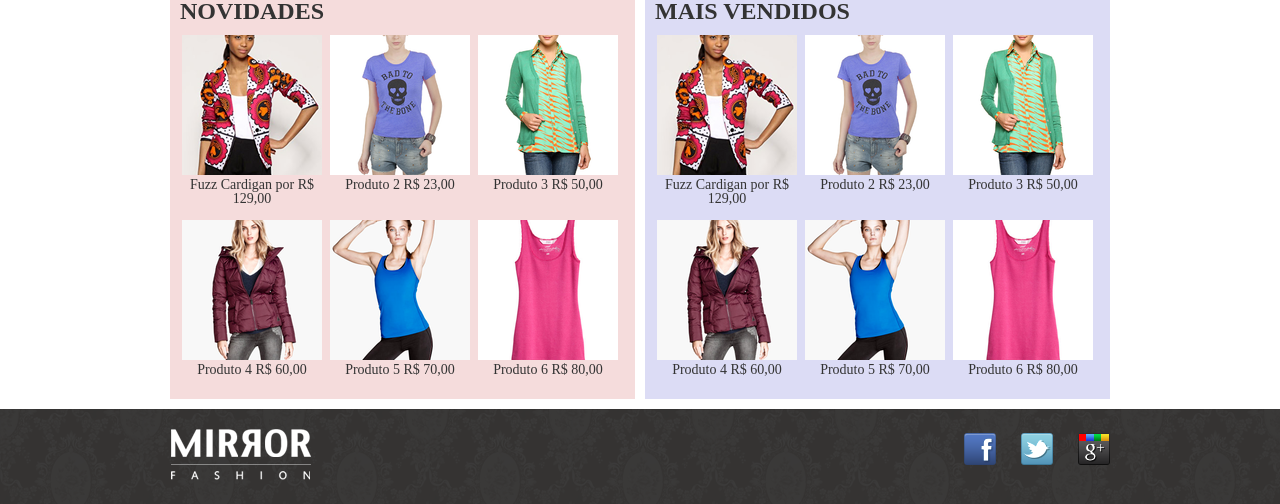
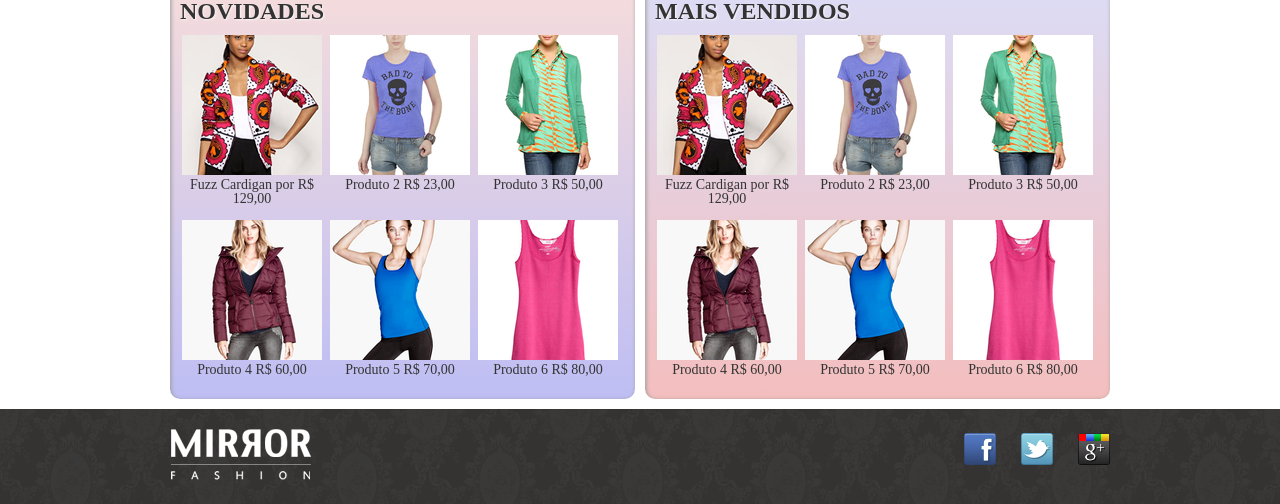
Before and after one commit to dfcastro/caelum, a PHP site: page / in a window 1280 px wide. Shown: the part 422-926 px from the top of the page. Run offline with PHP 8.4, Linux system fonts and the light colour scheme.

Commit message:
adicionado css avançado

```diff
--- a/mirrorfashion/public_html/css/estilos.css
+++ b/mirrorfashion/public_html/css/estilos.css
@@ -59,6 +59,8 @@ header{
     margin-right: 10px;
     width: 230px;
     float: left;
+    border-top-left-radius: 4px;
+border-top-right-radius: 4px;
 }
 
 .busca form
@@ -99,12 +101,23 @@ margin-top: 10px;
     width: 445px;
     margin: 10px 0;
     padding: 10px;
+    border-radius: 10px;
+    box-shadow: inset 1px 1px 4px #999;
+
 }
+.painel h2 {
+text-shadow: 1px 1px 2px rgba(255,255,255,0.8);
+}
+
 .mais-vendidos{
     float:right;
+    background: #dcdcf5;
+background: linear-gradient(#dcdcf5, #f4bebe);
 }
 .novidades{
     float: left;
+    background-color: #f5dcdc;
+background: linear-gradient(#f5dcdc, #bebef4);
 }
 .painel li{
     display: inline-block;
@@ -187,3 +200,9 @@ background-color: #dcdcdc;
 .menu-departamentos li li a:before {
 content: '- ';
 }
+.painel li:hover {
+    background-color: rgba(255,255,255,0.8);
+box-shadow: 0 0 10px #333;
+transition: 0.7s;
+transform: scale(1.05) rotate(-5deg);
+}
```
